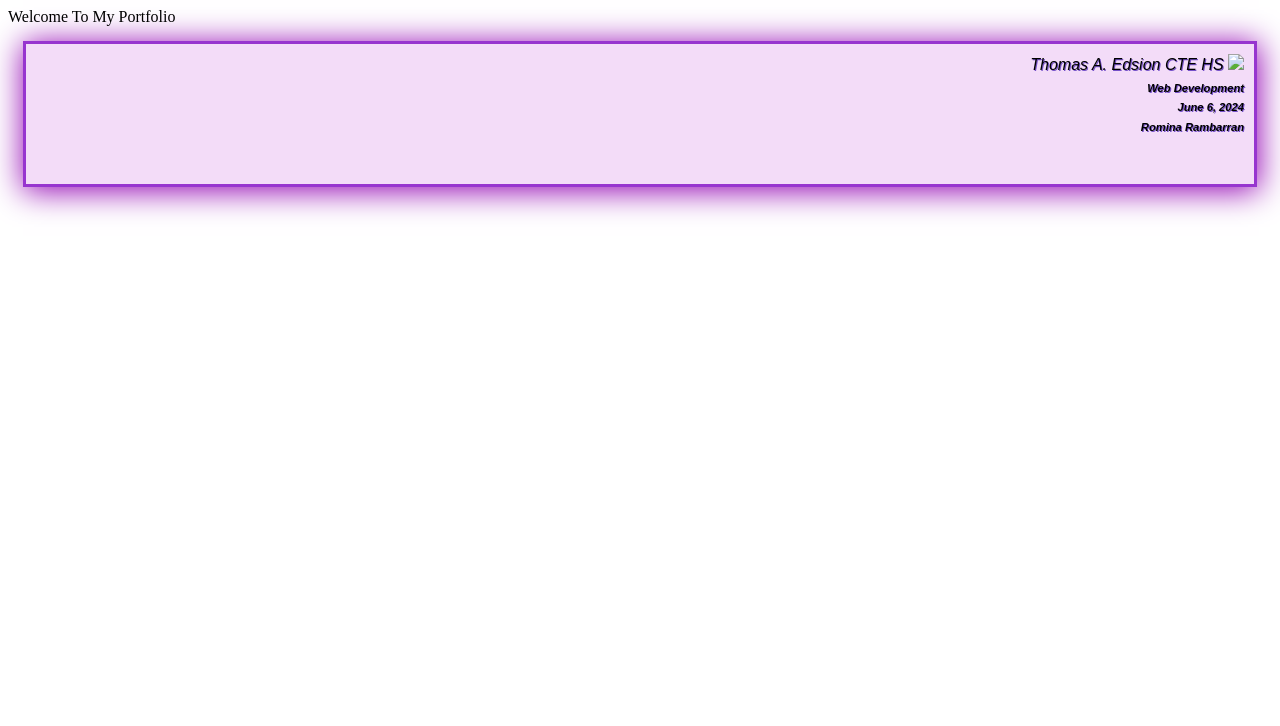
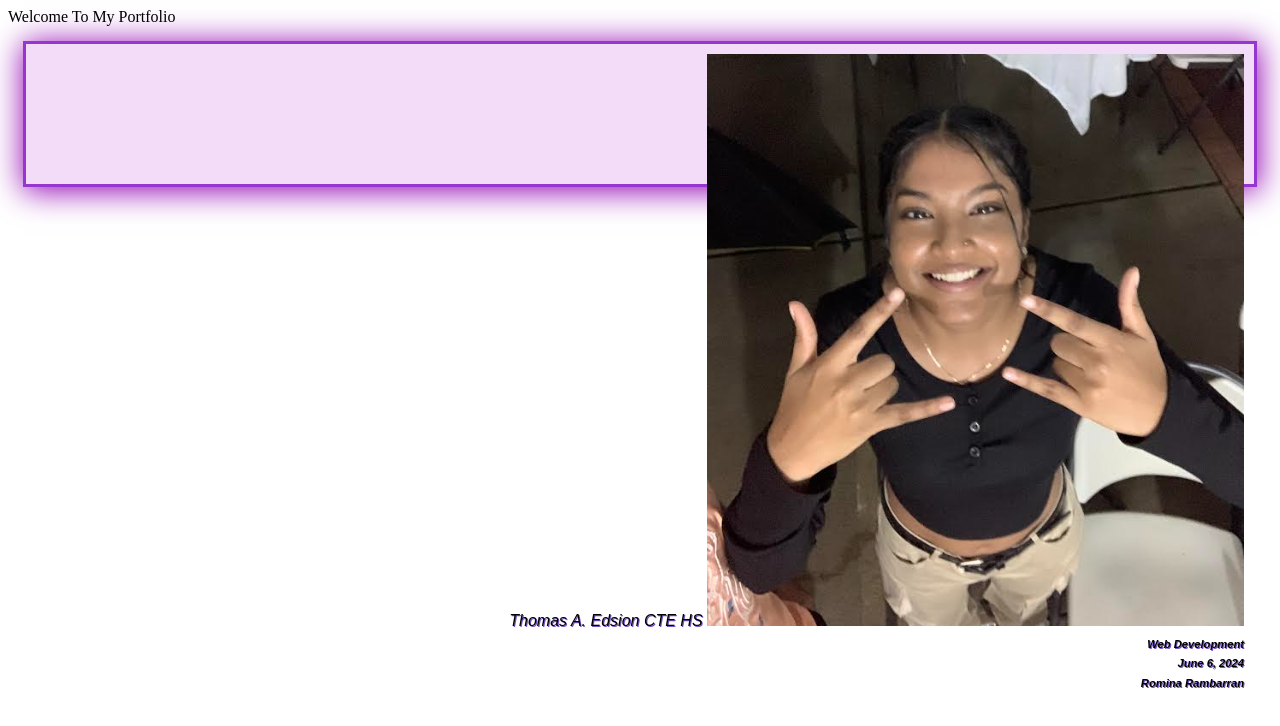
Before and after one commit to Rominar9/Sophmore_portfolio, a plain HTML site: page index.html in a window 1280 px wide. Drawn offline with Linux system fonts and the light colour scheme.

Commit message:
Update index.html

```diff
--- a/index.html
+++ b/index.html
@@ -9,7 +9,7 @@
 <body>
   <div class="banner">
     Thomas A. Edsion CTE HS
-    <img src="SELF.jpg" id="logo">
+    <img src="SELF.png" id="logo">
     <h1>Web Development</h1>
     <h1>June 6, 2024</h1>
     <h1>Romina Rambarran</h1>
```
